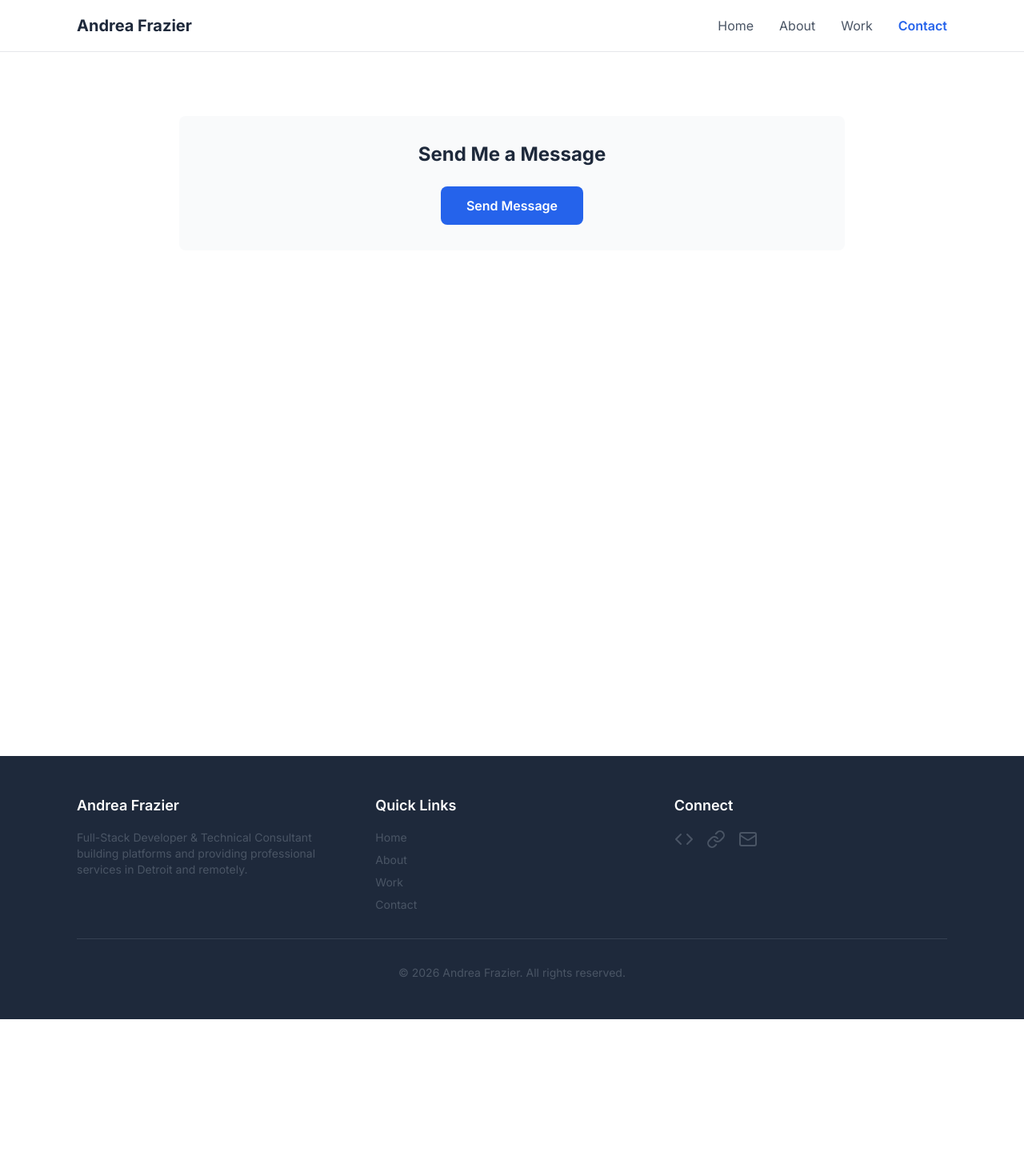
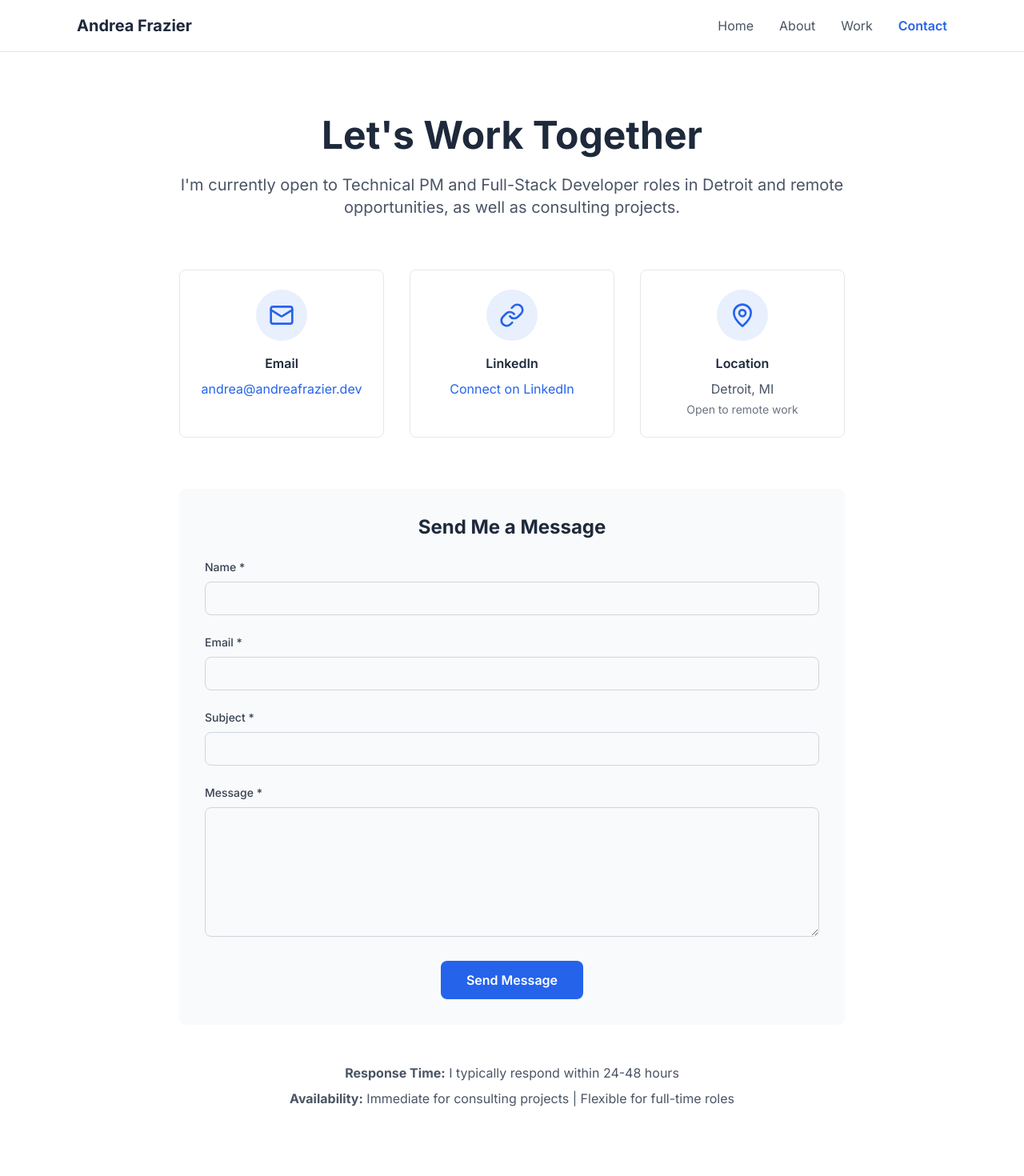
Before and after one commit to andreafrazier/dotdev-portfolio, a Next.js app: page /contact in a window 1280 px wide. Shown: the top 1470 px of the page at 80% size. Before the commit the page ends 1274 px from the top, so only its background shows below. Built offline with nearby package versions, Linux system fonts and the light colour scheme.

Commit message:
replace missing fields on contact page

```diff
--- a/app/contact/page.tsx
+++ b/app/contact/page.tsx
@@ -1,9 +1,9 @@
 'use client';
 
+import { Metadata } from 'next';
+import { Mail, Link as LinkIcon, MapPin } from 'lucide-react';
 import { FormEvent } from 'react';
 import { useRouter } from 'next/navigation';
-
-// ... rest of your imports and metadata ...
 
 export default function Contact() {
   const router = useRouter();
@@ -30,9 +30,59 @@ export default function Contact() {
 
   return (
     <div className="max-w-4xl mx-auto px-4 sm:px-6 lg:px-8 py-20">
-      {/* Header - keep your existing header code */}
+      {/* Header */}
+      <div className="text-center mb-16">
+        <h1 className="text-4xl md:text-5xl font-bold text-secondary mb-6">
+          Let's Work Together
+        </h1>
+        <p className="text-xl text-gray-600">
+          I'm currently open to Technical PM and Full-Stack Developer roles in Detroit
+          and remote opportunities, as well as consulting projects.
+        </p>
+      </div>
 
-      {/* Contact Options - keep your existing contact options code */}
+      {/* Contact Options */}
+      <div className="grid grid-cols-1 md:grid-cols-3 gap-8 mb-16">
+        {/* Email */}
+        <div className="text-center p-6 border border-gray-200 rounded-lg hover:shadow-lg transition-shadow">
+          <div className="bg-primary/10 w-16 h-16 rounded-full flex items-center justify-center mx-auto mb-4">
+            <Mail className="h-8 w-8 text-primary" />
+          </div>
+          <h3 className="font-semibold text-secondary mb-2">Email</h3>
+
+          <a  href="mailto:andrea@andreafrazier.dev"
+            className="text-primary hover:underline"
+          >
+            andrea@andreafrazier.dev
+          </a>
+        </div>
+
+        {/* LinkedIn */}
+        <div className="text-center p-6 border border-gray-200 rounded-lg hover:shadow-lg transition-shadow">
+          <div className="bg-primary/10 w-16 h-16 rounded-full flex items-center justify-center mx-auto mb-4">
+            <LinkIcon className="h-8 w-8 text-primary" />
+          </div>
+          <h3 className="font-semibold text-secondary mb-2">LinkedIn</h3>
+
+          <a  href="https://linkedin.com/in/yourprofile"
+            target="_blank"
+            rel="noopener noreferrer"
+            className="text-primary hover:underline"
+          >
+            Connect on LinkedIn
+          </a>
+        </div>
+
+        {/* Location */}
+        <div className="text-center p-6 border border-gray-200 rounded-lg">
+          <div className="bg-primary/10 w-16 h-16 rounded-full flex items-center justify-center mx-auto mb-4">
+            <MapPin className="h-8 w-8 text-primary" />
+          </div>
+          <h3 className="font-semibold text-secondary mb-2">Location</h3>
+          <p className="text-gray-600">Detroit, MI</p>
+          <p className="text-sm text-gray-500 mt-1">Open to remote work</p>
+        </div>
+      </div>
 
       {/* Contact Form */}
       <div className="bg-gray-50 rounded-lg p-8">
@@ -54,9 +104,63 @@ export default function Contact() {
             </label>
           </p>
 
-          {/* Keep all your existing form fields */}
-          {/* Name, Email, Subject, Message fields stay exactly the same */}
+          {/* Name */}
+          <div>
+            <label htmlFor="name" className="block text-sm font-medium text-gray-700 mb-2">
+              Name *
+            </label>
+            <input
+              type="text"
+              id="name"
+              name="name"
+              required
+              className="w-full px-4 py-2 border border-gray-300 rounded-lg focus:ring-2 focus:ring-primary focus:border-transparent"
+            />
+          </div>
 
+          {/* Email */}
+          <div>
+            <label htmlFor="email" className="block text-sm font-medium text-gray-700 mb-2">
+              Email *
+            </label>
+            <input
+              type="email"
+              id="email"
+              name="email"
+              required
+              className="w-full px-4 py-2 border border-gray-300 rounded-lg focus:ring-2 focus:ring-primary focus:border-transparent"
+            />
+          </div>
+
+          {/* Subject */}
+          <div>
+            <label htmlFor="subject" className="block text-sm font-medium text-gray-700 mb-2">
+              Subject *
+            </label>
+            <input
+              type="text"
+              id="subject"
+              name="subject"
+              required
+              className="w-full px-4 py-2 border border-gray-300 rounded-lg focus:ring-2 focus:ring-primary focus:border-transparent"
+            />
+          </div>
+
+          {/* Message */}
+          <div>
+            <label htmlFor="message" className="block text-sm font-medium text-gray-700 mb-2">
+              Message *
+            </label>
+            <textarea
+              id="message"
+              name="message"
+              rows={6}
+              required
+              className="w-full px-4 py-2 border border-gray-300 rounded-lg focus:ring-2 focus:ring-primary focus:border-transparent"
+            />
+          </div>
+
+          {/* Submit Button */}
           <div className="text-center">
             <button
               type="submit"
@@ -68,7 +172,15 @@ export default function Contact() {
         </form>
       </div>
 
-      {/* Additional Info - keep your existing additional info code */}
+      {/* Additional Info */}
+      <div className="mt-12 text-center text-gray-600">
+        <p className="mb-2">
+          <strong>Response Time:</strong> I typically respond within 24-48 hours
+        </p>
+        <p>
+          <strong>Availability:</strong> Immediate for consulting projects | Flexible for full-time roles
+        </p>
+      </div>
     </div>
   );
 }
```
